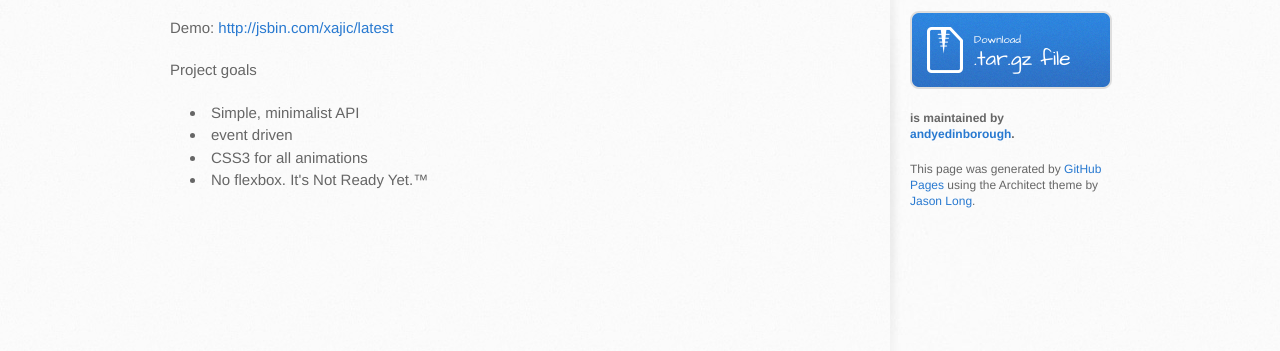
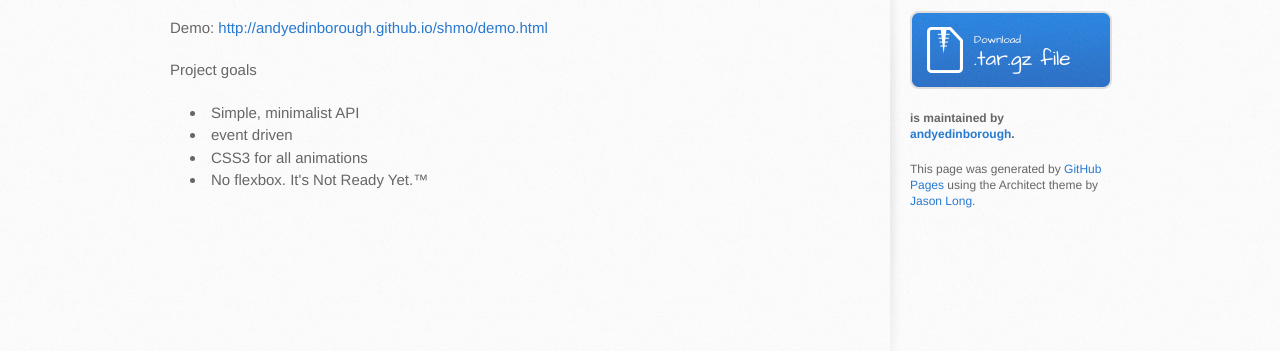
Before and after one commit to andyedinborough/shmo, a plain HTML site: page index.html in a window 1280 px wide. Shown: the part 321-672 px from the top of the page. Drawn offline with Linux system fonts and the light colour scheme.

Commit message:
update demo link

```diff
--- a/index.html
+++ b/index.html
@@ -33,7 +33,7 @@
 
 <p>A simple Html5 mobile framework.</p>
 
-<p>Demo: <a href="http://jsbin.com/xajic/latest">http://jsbin.com/xajic/latest</a></p>
+<p>Demo: <a href="demo.html">http://andyedinborough.github.io/shmo/demo.html</a></p>
 
 <p>Project goals</p>
 
```
